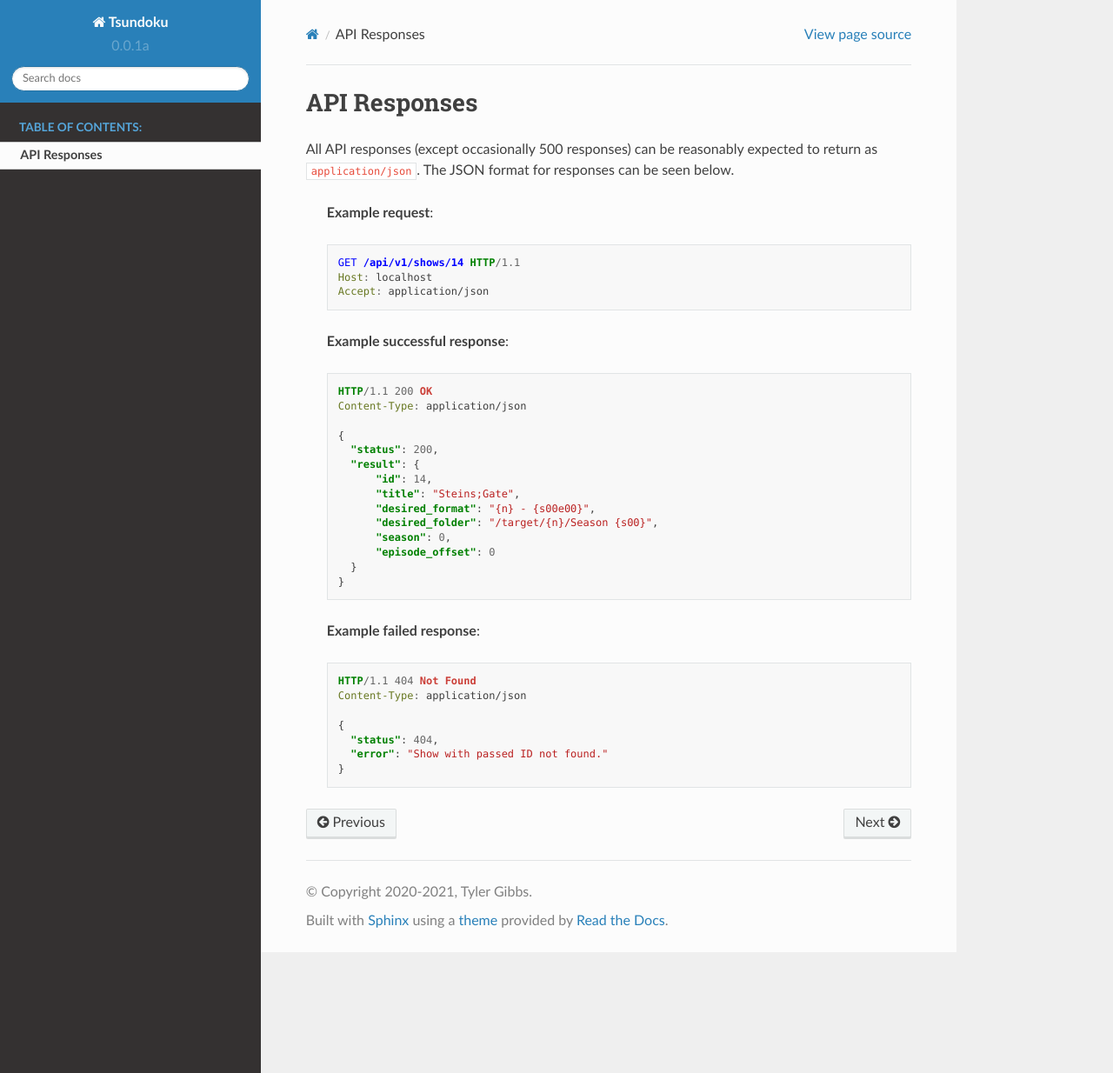
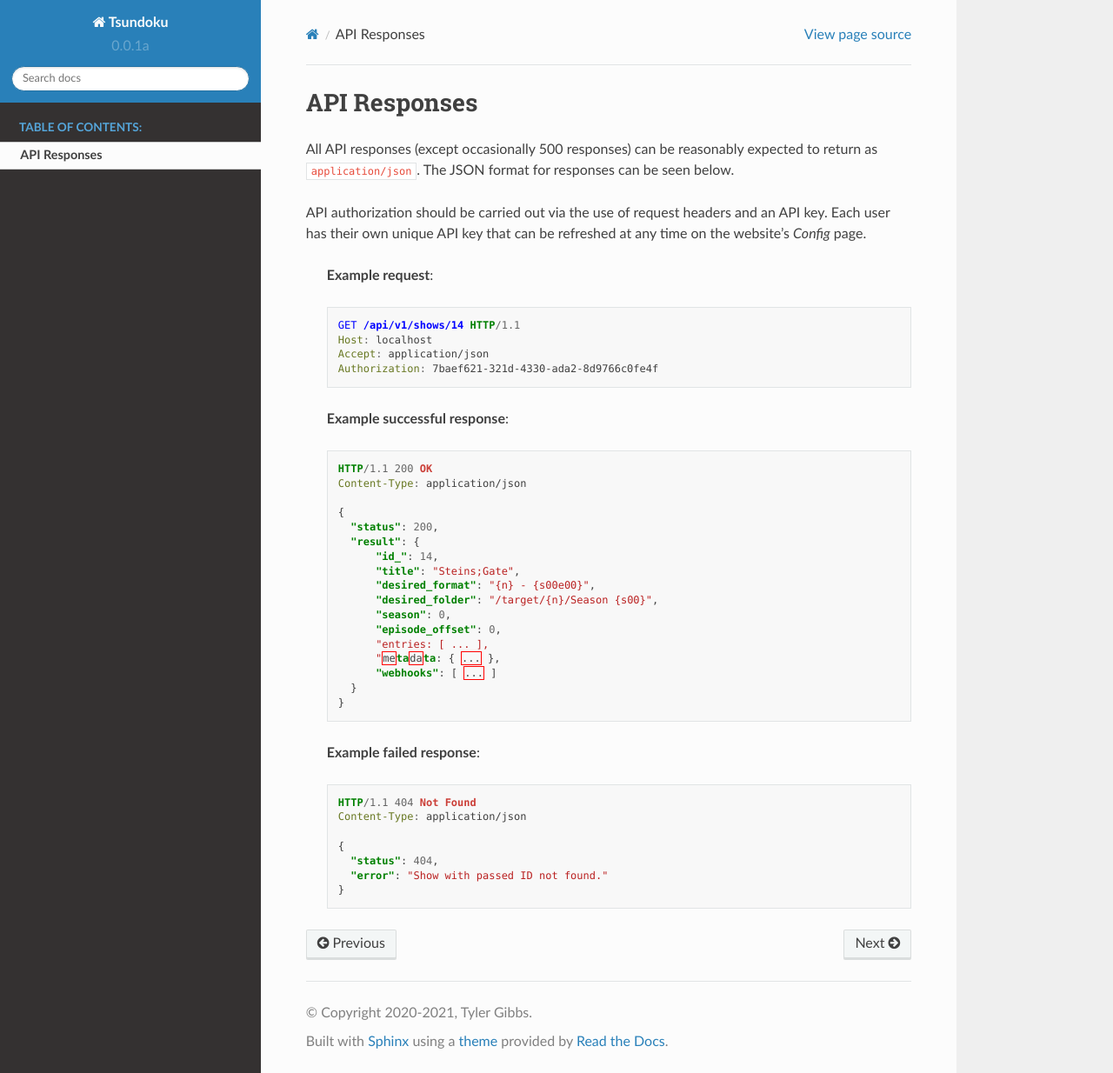
Before and after one commit to tylergibbs2/Tsundoku, a Sphinx documentation site: the page built from docs/apiresponse.rst, in a window 1280 px wide and 1234 px high. Shown: the whole window at 87% size. Built offline with Sphinx 7.4.7 and the Read the Docs theme 2.0.0, drawn with Linux system fonts in a browser that asks for light colours; pages that are not in the unit, such as notebooks, are missing from menus.

Commit message:
updates documentation with authorization instructions

```diff
--- a/docs/apiresponse.rst
+++ b/docs/apiresponse.rst
@@ -1,7 +1,11 @@
 API Responses
 =============
 
-All API responses (except occasionally 500 responses) can be reasonably expected to return as :code:`application/json`. The JSON format for responses can be seen below.
+All API responses (except occasionally 500 responses) can be reasonably expected to return as :code:`application/json`.
+The JSON format for responses can be seen below.
+
+API authorization should be carried out via the use of request headers and an API key. Each user
+has their own unique API key that can be refreshed at any time on the website's `Config` page.
 
    **Example request**:
 
@@ -10,6 +14,7 @@ All API responses (except occasionally 500 responses) can be reasonably expected
       GET /api/v1/shows/14 HTTP/1.1
       Host: localhost
       Accept: application/json
+      Authorization: 7baef621-321d-4330-ada2-8d9766c0fe4f
 
    **Example successful response**:
 
@@ -21,12 +26,15 @@ All API responses (except occasionally 500 responses) can be reasonably expected
       {
         "status": 200,
         "result": {
-            "id": 14,
+            "id_": 14,
             "title": "Steins;Gate",
             "desired_format": "{n} - {s00e00}",
             "desired_folder": "/target/{n}/Season {s00}",
             "season": 0,
-            "episode_offset": 0
+            "episode_offset": 0,
+            "entries: [ ... ],
+            "metadata: { ... },
+            "webhooks": [ ... ]
         }
       }
 
```
